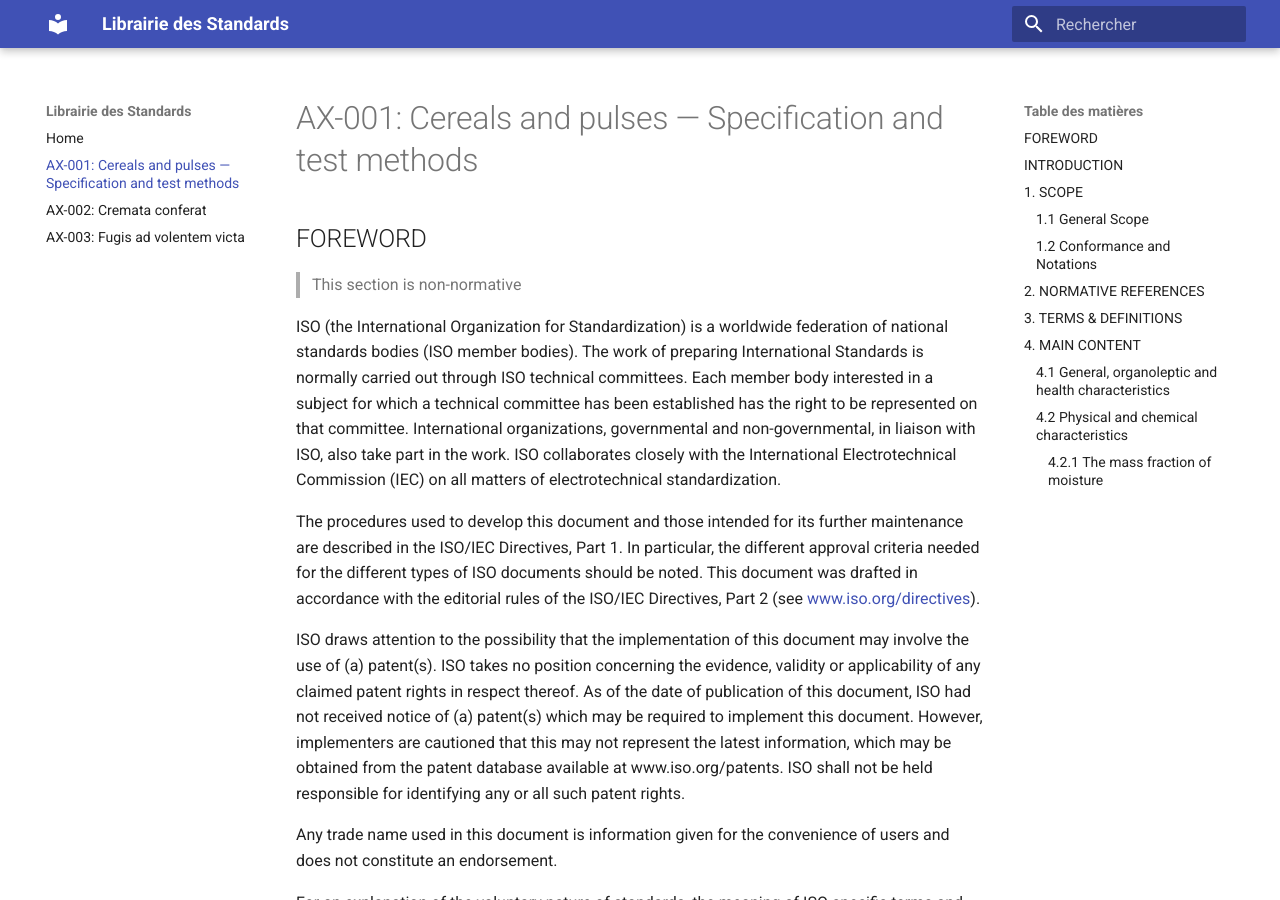
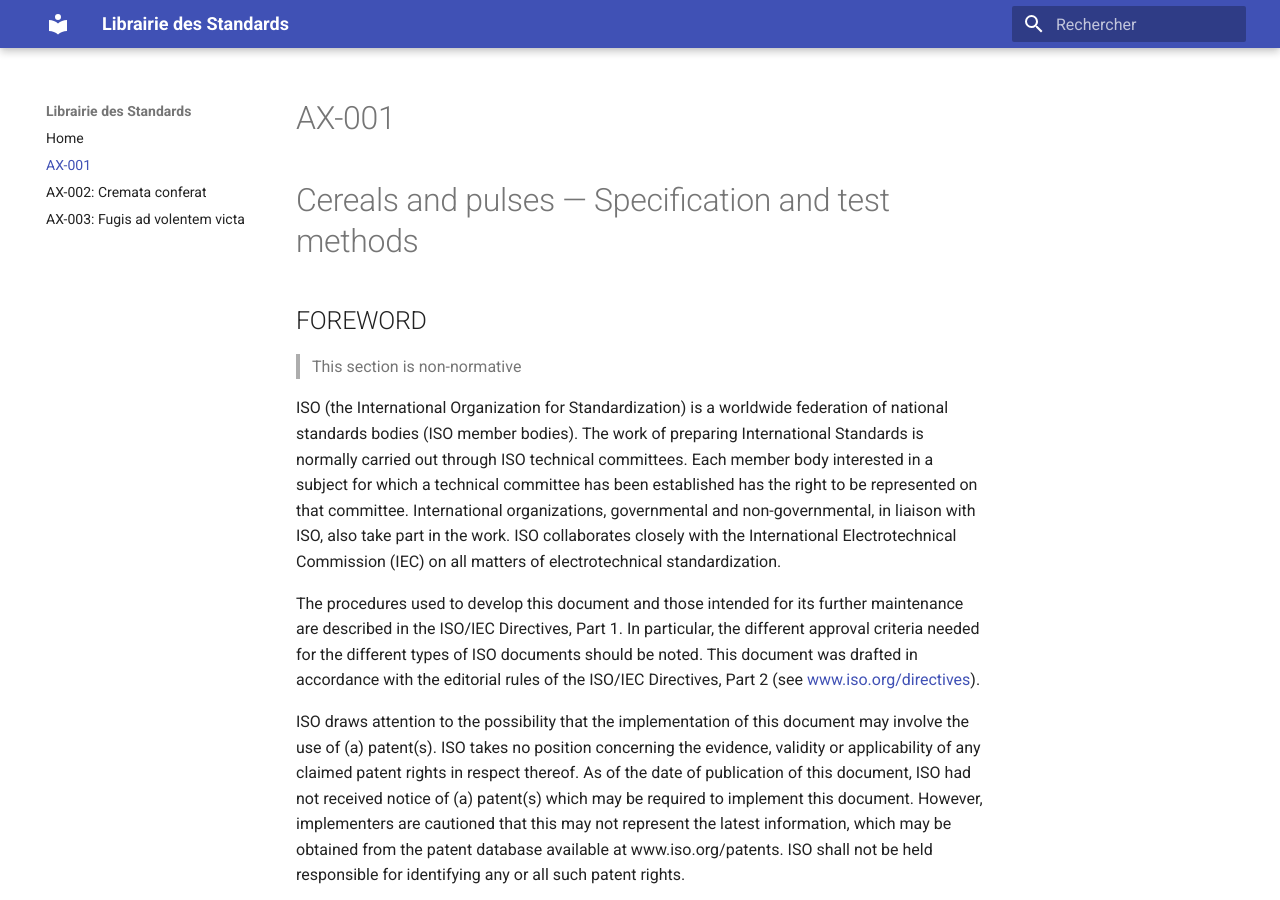
Before and after one commit to Shibukawa310/Test-Lorem-Ipsum, an MkDocs documentation site: the page built from docs/AX-001.md, in a window 1280 px wide and 900 px high. Built offline with MkDocs 1.6.1 and Material for MkDocs 9.7.7, drawn with Linux system fonts in a browser that asks for light colours.

Commit message:
Update title format in AX-001 document

```diff
--- a/docs/AX-001.md
+++ b/docs/AX-001.md
@@ -1,4 +1,5 @@
-# AX-001:  Cereals and pulses — Specification and test methods
+# AX-001
+# Cereals and pulses — Specification and test methods
 
 ## FOREWORD
 >This section is non-normative
```
